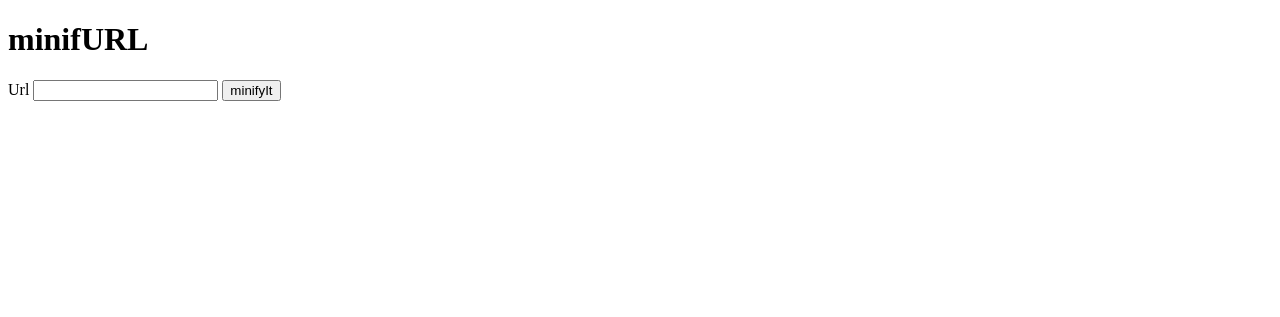
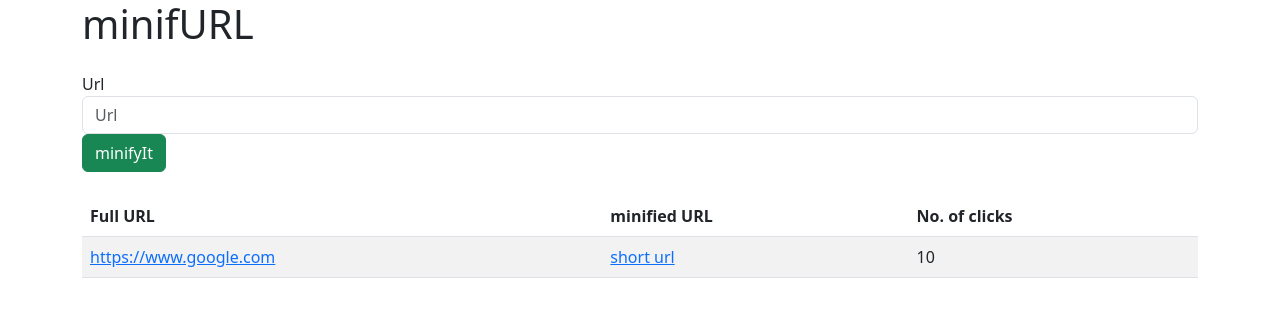
Before and after one commit to Peter-TMK/minifURL, a Node server app: page / in a window 1280 px wide. Shown: the top 317 px of the page. Run offline with Node 20, Linux system fonts and the light colour scheme; some libraries are stand-ins or nearby versions.

Commit message:
new: frontend with ejs

```diff
--- a/package.json
+++ b/package.json
@@ -1,7 +1,8 @@
 {
   "dependencies": {
     "ejs": "^3.1.9",
-    "express": "^4.18.2"
+    "express": "^4.18.2",
+    "mongoose": "^7.3.1"
   },
   "scripts": {
     "start": "node server.js",
@@ -11,7 +12,6 @@
   "description": "",
   "version": "1.0.0",
   "main": "server.js",
-  "devDependencies": {},
   "repository": {
     "type": "git",
     "url": "git+https://github.com/Peter-TMK/minifURL.git"
--- a/server.js
+++ b/server.js
@@ -1,12 +1,22 @@
 const express = require("express");
+const mongoose = require("mongoose");
 const app = express();
 const PORT = process.env.PORT || 5000;
+
+mongoose.connect("mongodb://localhost:27017/minifURL", {
+  useNewUrlParser: true,
+  useUnifiedTopology: true,
+});
 
 app.set("view engine", "ejs");
 
 app.get("/", (req, res) => {
-  console.log("Hi there!");
+  // console.log("Hi there!");
   res.render("index");
+});
+
+app.post("/shortenURL", (req, res) => {
+  pass;
 });
 
 app.listen(PORT, () => {
--- a/views/index.ejs
+++ b/views/index.ejs
@@ -3,14 +3,51 @@
   <head>
     <meta charset="UTF-8" />
     <meta name="viewport" content="width=device-width, initial-scale=1.0" />
-    <title>Document</title>
+    <link
+      href="https://cdn.jsdelivr.net/npm/bootstrap@5.3.0/dist/css/bootstrap.min.css"
+      rel="stylesheet"
+      integrity="sha384-9ndCyUaIbzAi2FUVXJi0CjmCapSmO7SnpJef0486qhLnuZ2cdeRhO02iuK6FUUVM"
+      crossorigin="anonymous"
+    />
+    <!-- <script
+      src="https://cdn.jsdelivr.net/npm/bootstrap@5.3.0/dist/js/bootstrap.bundle.min.js"
+      integrity="sha384-geWF76RCwLtnZ8qwWowPQNguL3RmwHVBC9FhGdlKrxdiJJigb/j/68SIy3Te4Bkz"
+      crossorigin="anonymous"
+    ></script> -->
+    <title>minifURL</title>
   </head>
   <body>
-    <h1>minifURL</h1>
-    <form action="" method="post">
-      <label for="fullurl">Url</label>
-      <input type="url" name="fullurl" id="fullurl" />
-      <button type="submit">minifyIt</button>
-    </form>
+    <div class="container">
+      <h1>minifURL</h1>
+      <form action="/shortenURL" method="post" class="my-4 form-inline">
+        <label for="fullurl" class="sr-only">Url</label>
+        <input
+          type="url"
+          name="fullurl"
+          id="fullurl"
+          class="form-control col mr-2"
+          placeholder="Url"
+          required
+        />
+        <button type="submit" class="btn btn-success">minifyIt</button>
+      </form>
+
+      <table class="table table-striped table-responsive">
+        <thead>
+          <tr>
+            <th>Full URL</th>
+            <th>minified URL</th>
+            <th>No. of clicks</th>
+          </tr>
+        </thead>
+        <tbody>
+          <tr>
+            <td><a href="https://www.google.com">https://www.google.com</a></td>
+            <td><a href="/short url">short url</a></td>
+            <td>10</td>
+          </tr>
+        </tbody>
+      </table>
+    </div>
   </body>
 </html>
```
Also changed, not shown: 1 other file.
